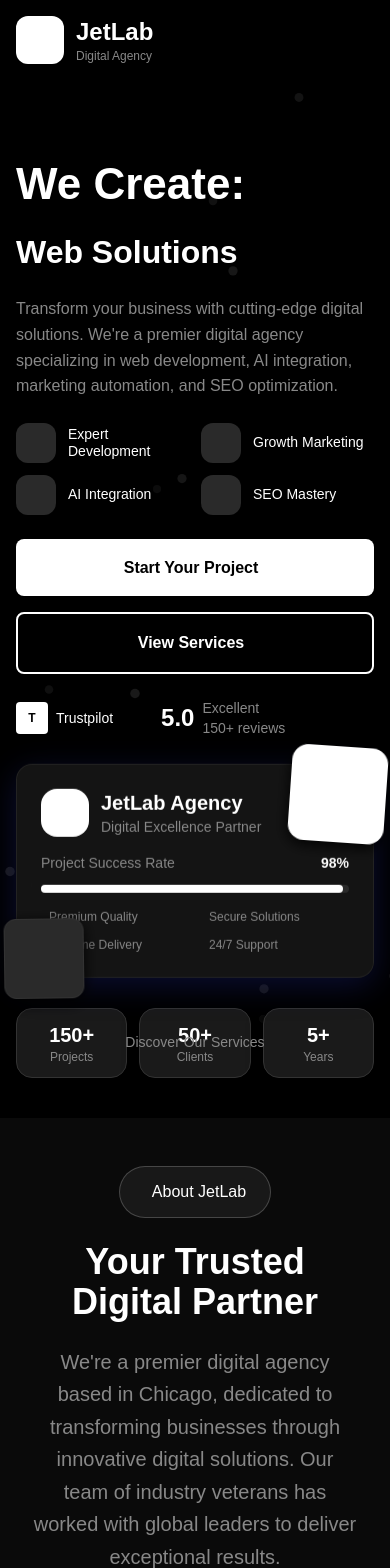
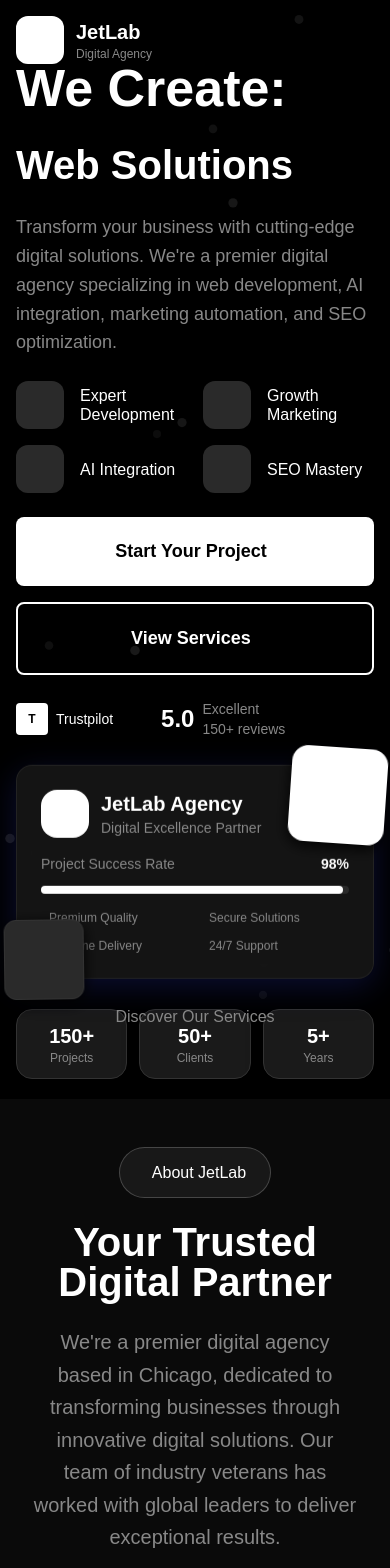
Before and after one commit to configfig/jetlab-frontend, a React (Create React App) app: page / in a window 390 px wide. Shown: the top 1568 px of the page. Built offline with nearby package versions, Linux system fonts and the light colour scheme.

Commit message:
Quick update

```diff
--- a/src/components/Header.jsx
+++ b/src/components/Header.jsx
@@ -126,13 +126,14 @@ const Header = () => {
   const serviceItems = navItems.find(item => item.id === 'services')?.dropdown || [];
 
   return (
+    <>
       <motion.header
         initial={{ y: -100 }}
         animate={{ y: 0 }}
-      className={`header-fixed ${
+        className={`fixed top-0 left-0 right-0 z-50 transition-all duration-300 ${
           isScrolled
-          ? 'header-scrolled'
-          : 'header-transparent'
+            ? 'bg-dark/95 backdrop-blur-lg border-b border-border'
+            : 'bg-transparent'
         }`}
       >
         <div className="container-custom">
@@ -147,7 +148,7 @@ const Header = () => {
                 <i className="bi bi-lightning-charge text-dark text-xl"></i>
               </div>
               <div>
-              <h1 className="text-2xl chakra-bold text-light">JetLab</h1>
+                <h1 className="text-xl lg:text-2xl chakra-bold text-light">JetLab</h1>
                 <p className="text-xs text-muted chakra-light">Digital Agency</p>
               </div>
             </motion.div>
@@ -183,7 +184,7 @@ const Header = () => {
                             animate={{ opacity: 1, y: 0, scale: 1 }}
                             exit={{ opacity: 0, y: -10, scale: 0.95 }}
                             transition={{ duration: 0.2 }}
-                          className="dropdown-menu"
+                            className="absolute top-full right-0 mt-2 w-80 bg-dark-700 border border-border rounded-xl shadow-2xl overflow-hidden z-[60]"
                           >
                             <div className="p-4">
                               <div className="space-y-2">
@@ -257,7 +258,7 @@ const Header = () => {
 
             {/* Mobile Sidebar Button */}
             <button
-            className="md:hidden text-2xl text-light hover:text-light/80 transition-colors duration-300 touch-target outline-none focus:outline-none z-50 relative"
+              className="md:hidden text-2xl text-light hover:text-light/80 transition-colors duration-300 z-50 relative"
               onClick={() => setIsMobileMenuOpen(!isMobileMenuOpen)}
               aria-label="Toggle mobile menu"
             >
@@ -268,6 +269,8 @@ const Header = () => {
               ></motion.i>
             </button>
           </div>
+        </div>
+      </motion.header>
 
       {/* Mobile Sidebar */}
       <AnimatePresence>
@@ -289,10 +292,10 @@ const Header = () => {
               animate={{ x: 0 }}
               exit={{ x: '100%' }}
               transition={{ duration: 0.3, ease: 'easeInOut' }}
-                className="mobile-sidebar"
+              className="fixed top-0 right-0 bottom-0 w-[90vw] max-w-sm bg-gradient-to-b from-dark-700 to-dark-800 backdrop-blur-lg border-l border-border shadow-2xl z-50 md:hidden flex flex-col"
             >
               {/* Fixed Header */}
-                <div className="mobile-sidebar-header">
+              <div className="flex items-center justify-between p-6 border-b border-border bg-gradient-to-r from-dark-700 to-dark-600 flex-shrink-0">
                 <div className="flex items-center space-x-3">
                   <div className="w-10 h-10 bg-light rounded-lg flex items-center justify-center">
                     <i className="bi bi-lightning-charge text-dark text-lg"></i>
@@ -304,7 +307,7 @@ const Header = () => {
                 </div>
                 <button
                   onClick={() => setIsMobileMenuOpen(false)}
-                    className="w-10 h-10 rounded-lg bg-dark-600 hover:bg-dark-500 transition-colors duration-200 flex items-center justify-center text-light touch-target outline-none focus:outline-none"
+                  className="w-10 h-10 rounded-lg bg-dark-600 hover:bg-dark-500 transition-colors duration-200 flex items-center justify-center text-light"
                   aria-label="Close sidebar"
                 >
                   <i className="bi bi-x text-xl"></i>
@@ -312,9 +315,9 @@ const Header = () => {
               </div>
 
               {/* Scrollable Content */}
-                <div className="mobile-sidebar-content">
+              <div className="flex-1 overflow-y-auto p-6 space-y-6">
                 {/* Navigation Items */}
-                  <div className="space-y-2">
+                <div className="space-y-3">
                   {navItems.map((item) => (
                     <div key={item.id}>
                       {item.hasDropdown ? (
@@ -342,7 +345,7 @@ const Header = () => {
                                 className="w-full group"
                               >
                                 <div className="flex items-center space-x-4 p-4 rounded-xl bg-dark-600/50 hover:bg-dark-500 transition-all duration-300 border border-transparent hover:border-border">
-                                    <div className="w-12 h-12 bg-dark-500 rounded-lg flex items-center justify-center group-hover:bg-light group-hover:text-dark transition-all duration-300">
+                                  <div className="w-10 h-10 bg-dark-500 rounded-lg flex items-center justify-center group-hover:bg-light group-hover:text-dark transition-all duration-300">
                                     <i className={`${service.icon} text-lg text-light group-hover:text-dark`}></i>
                                   </div>
                                   <div className="flex-1 text-left">
@@ -357,7 +360,7 @@ const Header = () => {
                             {/* View All Services */}
                             <button
                               onClick={() => scrollToSection('services')}
-                                className="w-full p-4 mt-3 text-center bg-gradient-to-r from-light/10 to-light/20 hover:from-light/20 hover:to-light/30 rounded-xl transition-all duration-300 border border-light/20 hover:border-light/40 touch-target outline-none focus:outline-none"
+                              className="w-full p-4 mt-3 text-center bg-gradient-to-r from-light/10 to-light/20 hover:from-light/20 hover:to-light/30 rounded-xl transition-all duration-300 border border-light/20 hover:border-light/40"
                             >
                               <span className="chakra-semibold text-light">View All Services</span>
                             </button>
@@ -369,7 +372,7 @@ const Header = () => {
                           className="w-full group"
                         >
                           <div className="flex items-center space-x-4 p-4 rounded-xl bg-dark-600/30 hover:bg-dark-500 transition-all duration-300 border border-transparent hover:border-border">
-                              <div className="w-12 h-12 bg-dark-500 rounded-lg flex items-center justify-center group-hover:bg-light group-hover:text-dark transition-all duration-300">
+                            <div className="w-10 h-10 bg-dark-500 rounded-lg flex items-center justify-center group-hover:bg-light group-hover:text-dark transition-all duration-300">
                               <i className={`${item.icon} text-lg text-light group-hover:text-dark`}></i>
                             </div>
                             <span className="chakra-semibold text-light group-hover:text-light flex-1 text-left">{item.label}</span>
@@ -385,7 +388,7 @@ const Header = () => {
                 <div className="mt-8">
                   <button
                     onClick={() => scrollToSection('contact')}
-                      className="w-full btn-primary text-center py-4 text-lg chakra-semibold touch-target outline-none focus:outline-none"
+                    className="w-full btn-primary text-center py-4 text-lg chakra-semibold"
                   >
                     Get Started
                   </button>
@@ -407,7 +410,7 @@ const Header = () => {
                       </div>
                       <a
                         href="mailto:info@jetlabco.com"
-                          className="text-sm text-muted hover:text-light transition-colors outline-none focus:outline-none"
+                        className="text-sm text-muted hover:text-light transition-colors"
                       >
                         info@jetlabco.com
                       </a>
@@ -444,16 +447,12 @@ const Header = () => {
                     ))}
                   </div>
                 </div>
-
-                  {/* Padding for scroll */}
-                  <div className="h-8"></div>
               </div>
             </motion.div>
           </>
         )}
       </AnimatePresence>
-      </div>
-    </motion.header>
+    </>
   );
 };
 
--- a/src/index.css
+++ b/src/index.css
@@ -219,12 +219,303 @@
   }
 }
 
+/* =============================================================================
+   HERO SECTION STYLES - Fixed for mobile
+   ============================================================================= */
+
+/* Hero Section Container - Fixed mobile spacing */
+.hero-section {
+  position: relative;
+  min-height: 100vh;
+  min-height: 100dvh;
+  background: #000000;
+  overflow: hidden;
+  padding-top: 60px; /* Reduced from 80px for mobile */
+  padding-bottom: 20px; /* Reduced from 40px */
+  display: flex;
+  align-items: center;
+}
+
+@media (min-width: 768px) {
+  .hero-section {
+    padding-top: 100px;
+    padding-bottom: 60px;
+  }
+}
+
+/* Hero Content Container */
+.hero-content {
+  width: 100%;
+  min-height: calc(100vh - 80px); /* Reduced from 120px */
+  min-height: calc(100dvh - 80px);
+  display: flex;
+  align-items: center;
+  position: relative;
+}
+
+@media (min-width: 768px) {
+  .hero-content {
+    min-height: calc(100vh - 160px);
+    min-height: calc(100dvh - 160px);
+  }
+}
+
+/* Hero Typography - Increased mobile sizes */
+.hero-main-title {
+  font-size: 3.25rem; /* Increased from 2.75rem */
+  line-height: 1.1;
+  font-weight: 700;
+  color: #ffffff;
+  font-family: 'Chakra Petch', sans-serif;
+  margin-bottom: 1rem;
+}
+
+@media (min-width: 640px) {
+  .hero-main-title {
+    font-size: 4rem; /* Increased from 3.75rem */
+  }
+}
+
+@media (min-width: 1024px) {
+  .hero-main-title {
+    font-size: 4.5rem;
+  }
+}
+
+/* Typewriter Container */
+.hero-typewriter-container {
+  height: 4rem; /* Increased from 3.5rem */
+  display: flex;
+  align-items: center;
+  margin-bottom: 1.5rem;
+}
+
+@media (min-width: 640px) {
+  .hero-typewriter-container {
+    height: 5rem; /* Increased from 4.5rem */
+    margin-bottom: 2rem;
+  }
+}
+
+@media (min-width: 1024px) {
+  .hero-typewriter-container {
+    height: 5.5rem;
+  }
+}
+
+/* Typewriter Text - Increased mobile sizes */
+.hero-typewriter-text {
+  font-size: 2.5rem; /* Increased from 2rem */
+  font-weight: 700;
+  color: #ffffff;
+  font-family: 'Chakra Petch', sans-serif;
+  white-space: nowrap;
+  overflow: hidden;
+  line-height: 1.1;
+}
+
+@media (min-width: 640px) {
+  .hero-typewriter-text {
+    font-size: 3.25rem; /* Increased from 3rem */
+  }
+}
+
+@media (min-width: 1024px) {
+  .hero-typewriter-text {
+    font-size: 3.75rem;
+  }
+}
+
+/* Hero Description - Increased mobile size */
+.hero-description {
+  font-size: 1.125rem; /* Increased from 1rem */
+  line-height: 1.6;
+  color: #888888;
+  font-weight: 300;
+  font-family: 'Chakra Petch', sans-serif;
+  max-width: 100%;
+  margin-bottom: 2rem;
+}
+
+@media (min-width: 640px) {
+  .hero-description {
+    font-size: 1.25rem; /* Increased from 1.125rem */
+    max-width: 90%;
+  }
+}
+
+@media (min-width: 1024px) {
+  .hero-description {
+    font-size: 1.375rem; /* Increased from 1.25rem */
+    max-width: 85%;
+  }
+}
+
+/* Hero Features Grid */
+.hero-features-grid {
+  display: grid;
+  grid-template-columns: repeat(2, 1fr);
+  gap: 1rem; /* Increased from 0.75rem */
+  margin-bottom: 2rem;
+}
+
+@media (min-width: 1024px) {
+  .hero-features-grid {
+    gap: 1.25rem; /* Increased from 1rem */
+    margin-bottom: 2.5rem;
+  }
+}
+
+/* Hero Feature Item */
+.hero-feature-item {
+  display: flex;
+  align-items: center;
+  gap: 1rem; /* Increased from 0.75rem */
+}
+
+@media (min-width: 1024px) {
+  .hero-feature-item {
+    gap: 1.25rem; /* Increased from 1rem */
+  }
+}
+
+/* Hero Feature Icon */
+.hero-feature-icon {
+  width: 3rem; /* Increased from 2.5rem */
+  height: 3rem; /* Increased from 2.5rem */
+  background-color: #2a2a2a;
+  border-radius: 0.75rem;
+  display: flex;
+  align-items: center;
+  justify-content: center;
+  flex-shrink: 0;
+}
+
+@media (min-width: 1024px) {
+  .hero-feature-icon {
+    width: 3.5rem; /* Increased from 3rem */
+    height: 3.5rem; /* Increased from 3rem */
+  }
+}
+
+/* Hero Feature Text - Increased mobile size */
+.hero-feature-text {
+  font-family: 'Chakra Petch', sans-serif;
+  font-weight: 500;
+  color: #ffffff;
+  font-size: 1rem; /* Increased from 0.875rem */
+  line-height: 1.2;
+}
+
+@media (min-width: 1024px) {
+  .hero-feature-text {
+    font-size: 1.125rem; /* Increased from 1rem */
+  }
+}
+
+/* Hero CTA Buttons */
+.hero-cta-buttons {
+  display: flex;
+  flex-direction: column;
+  gap: 1rem;
+  margin-bottom: 2rem;
+  width: 100%;
+}
+
+@media (min-width: 640px) {
+  .hero-cta-buttons {
+    flex-direction: row;
+    gap: 1rem;
+    margin-bottom: 2.5rem;
+  }
+}
+
+/* Hero Buttons - Increased mobile size */
+.hero-btn-primary,
+.hero-btn-secondary {
+  display: flex;
+  align-items: center;
+  justify-content: center;
+  gap: 0.5rem;
+  padding: 1.25rem 2rem; /* Increased from 1rem 1.5rem */
+  border-radius: 0.5rem;
+  font-weight: 600;
+  font-family: 'Chakra Petch', sans-serif;
+  transition: all 0.3s ease;
+  min-height: 52px; /* Increased from 48px */
+  font-size: 1.125rem; /* Increased from 1rem */
+  width: 100%;
+}
+
+@media (min-width: 640px) {
+  .hero-btn-primary,
+  .hero-btn-secondary {
+    width: auto;
+    flex: 1;
+  }
+}
+
+@media (min-width: 1024px) {
+  .hero-btn-primary,
+  .hero-btn-secondary {
+    padding: 1.25rem 2rem;
+    font-size: 1.125rem;
+    flex: none;
+  }
+}
+
+/* Hero Scroll Indicator - Fixed positioning */
+.hero-scroll-indicator {
+  position: absolute;
+  bottom: 2rem; /* Increased from 1rem */
+  left: 50%;
+  transform: translateX(-50%);
+  z-index: 10;
+}
+
+@media (min-width: 1024px) {
+  .hero-scroll-indicator {
+    bottom: 2.5rem; /* Increased from 2rem */
+  }
+}
+
+/* Hero Scroll Content - Better touch target */
+.hero-scroll-content {
+  display: flex;
+  flex-direction: column;
+  align-items: center;
+  gap: 0.75rem; /* Increased from 0.5rem */
+  color: #888888;
+  cursor: pointer;
+  transition: color 0.3s ease;
+  min-height: 56px; /* Increased from 44px for better touch target */
+  padding: 0.75rem; /* Increased from 0.5rem */
+}
+
+.hero-scroll-content:hover {
+  color: #ffffff;
+}
+
+/* Hero Scroll Text - Increased mobile size */
+.hero-scroll-text {
+  font-size: 1rem; /* Increased from 0.875rem */
+  font-weight: 500;
+  font-family: 'Chakra Petch', sans-serif;
+  text-align: center;
+}
+
+@media (min-width: 1024px) {
+  .hero-scroll-text {
+    font-size: 1.125rem; /* Increased from 1rem */
+  }
+}
+
 /* Mobile-specific improvements */
 @media (max-width: 768px) {
   /* Better touch targets on mobile */
   button, a, [role="button"] {
-    min-height: 44px;
-    padding: 12px 16px;
+    min-height: 48px; /* Increased from 44px */
+    padding: 14px 20px; /* Increased from 12px 16px */
   }
 
   /* Prevent zoom on input focus */
@@ -251,11 +542,11 @@
 
   /* Better text sizing for mobile */
   .text-4xl {
-    font-size: 2.25rem !important;
+    font-size: 2.5rem !important; /* Increased from 2.25rem */
   }
 
   .text-6xl {
-    font-size: 3rem !important;
+    font-size: 3.5rem !important; /* Increased from 3rem */
   }
 
   /* Optimize card hover effects for mobile */
@@ -349,12 +640,6 @@
     min-height: 100vh;
     min-height: -webkit-fill-available;
   }
-
-  /* Fix for iOS modal height */
-  .modal-overlay-mobile {
-    height: 100vh !important;
-    height: -webkit-fill-available !important;
-  }
 }
 
 /* Performance optimizations for older devices */
@@ -377,11 +662,11 @@
 
   /* Better typography for small screens */
   .responsive-heading {
-    font-size: clamp(1.75rem, 6vw, 3rem);
+    font-size: clamp(2rem, 6vw, 3.5rem); /* Increased minimum */
   }
 
   .responsive-text {
-    font-size: clamp(0.875rem, 3vw, 1.125rem);
+    font-size: clamp(1rem, 3vw, 1.25rem); /* Increased minimum */
   }
 }
 
@@ -413,12 +698,6 @@
   opacity: 1;
 }
 
-/* Modal Backdrop - Legacy support */
-.modal-backdrop {
-  background: rgba(0, 0, 0, 0.8);
-  backdrop-filter: blur(4px);
-}
-
 /* High contrast mode support */
 @media (prefers-contrast: high) {
   .text-muted {
@@ -435,303 +714,6 @@
   }
 }
 
-/* Focus management for modals and overlays */
-.modal-open {
-  overflow: hidden !important;
-}
-
-/* =============================================================================
-   HERO SECTION STYLES - Optimized for mobile
-   ============================================================================= */
-
-/* Hero Section Container */
-.hero-section {
-  position: relative;
-  min-height: 100vh;
-  min-height: 100dvh;
-  background: #000000;
-  overflow: hidden;
-  padding-top: 80px; /* Reduced for mobile */
-  padding-bottom: 40px;
-  display: flex;
-  align-items: center;
-}
-
-@media (min-width: 768px) {
-  .hero-section {
-    padding-top: 100px;
-    padding-bottom: 60px;
-  }
-}
-
-/* Hero Content Container */
-.hero-content {
-  width: 100%;
-  min-height: calc(100vh - 120px);
-  min-height: calc(100dvh - 120px);
-  display: flex;
-  align-items: center;
-  position: relative;
-}
-
-@media (min-width: 768px) {
-  .hero-content {
-    min-height: calc(100vh - 160px);
-    min-height: calc(100dvh - 160px);
-  }
-}
-
-/* Hero Typography */
-.hero-main-title {
-  font-size: 2.75rem;
-  line-height: 1.1;
-  font-weight: 700;
-  color: #ffffff;
-  font-family: 'Chakra Petch', sans-serif;
-  margin-bottom: 1rem;
-}
-
-@media (min-width: 640px) {
-  .hero-main-title {
-    font-size: 3.75rem;
-  }
-}
-
-@media (min-width: 1024px) {
-  .hero-main-title {
-    font-size: 4.5rem;
-  }
-}
-
-/* Typewriter Container */
-.hero-typewriter-container {
-  height: 3.5rem;
-  display: flex;
-  align-items: center;
-  margin-bottom: 1.5rem;
-}
-
-@media (min-width: 640px) {
-  .hero-typewriter-container {
-    height: 4.5rem;
-    margin-bottom: 2rem;
-  }
-}
-
-@media (min-width: 1024px) {
-  .hero-typewriter-container {
-    height: 5.5rem;
-  }
-}
-
-/* Typewriter Text */
-.hero-typewriter-text {
-  font-size: 2rem;
-  font-weight: 700;
-  color: #ffffff;
-  font-family: 'Chakra Petch', sans-serif;
-  white-space: nowrap;
-  overflow: hidden;
-  line-height: 1.1;
-}
-
-@media (min-width: 640px) {
-  .hero-typewriter-text {
-    font-size: 3rem;
-  }
-}
-
-@media (min-width: 1024px) {
-  .hero-typewriter-text {
-    font-size: 3.75rem;
-  }
-}
-
-/* Hero Description */
-.hero-description {
-  font-size: 1rem;
-  line-height: 1.6;
-  color: #888888;
-  font-weight: 300;
-  font-family: 'Chakra Petch', sans-serif;
-  max-width: 100%;
-  margin-bottom: 2rem;
-}
-
-@media (min-width: 640px) {
-  .hero-description {
-    font-size: 1.125rem;
-    max-width: 90%;
-  }
-}
-
-@media (min-width: 1024px) {
-  .hero-description {
-    font-size: 1.25rem;
-    max-width: 85%;
-  }
-}
-
-/* Hero Features Grid */
-.hero-features-grid {
-  display: grid;
-  grid-template-columns: repeat(2, 1fr);
-  gap: 0.75rem;
-  margin-bottom: 2rem;
-}
-
-@media (min-width: 1024px) {
-  .hero-features-grid {
-    gap: 1rem;
-    margin-bottom: 2.5rem;
-  }
-}
-
-/* Hero Feature Item */
-.hero-feature-item {
-  display: flex;
-  align-items: center;
-  space-x: 0.75rem;
-  gap: 0.75rem;
-}
-
-@media (min-width: 1024px) {
-  .hero-feature-item {
-    gap: 1rem;
-  }
-}
-
-/* Hero Feature Icon */
-.hero-feature-icon {
-  width: 2.5rem;
-  height: 2.5rem;
-  background-color: #2a2a2a;
-  border-radius: 0.75rem;
-  display: flex;
-  align-items: center;
-  justify-content: center;
-  flex-shrink: 0;
-}
-
-@media (min-width: 1024px) {
-  .hero-feature-icon {
-    width: 3rem;
-    height: 3rem;
-  }
-}
-
-/* Hero Feature Text */
-.hero-feature-text {
-  font-family: 'Chakra Petch', sans-serif;
-  font-weight: 500;
-  color: #ffffff;
-  font-size: 0.875rem;
-  line-height: 1.2;
-}
-
-@media (min-width: 1024px) {
-  .hero-feature-text {
-    font-size: 1rem;
-  }
-}
-
-/* Hero CTA Buttons */
-.hero-cta-buttons {
-  display: flex;
-  flex-direction: column;
-  gap: 1rem;
-  margin-bottom: 2rem;
-  width: 100%;
-}
-
-@media (min-width: 640px) {
-  .hero-cta-buttons {
-    flex-direction: row;
-    gap: 1rem;
-    margin-bottom: 2.5rem;
-  }
-}
-
-/* Hero Buttons */
-.hero-btn-primary,
-.hero-btn-secondary {
-  display: flex;
-  align-items: center;
-  justify-content: center;
-  gap: 0.5rem;
-  padding: 1rem 1.5rem;
-  border-radius: 0.5rem;
-  font-weight: 600;
-  font-family: 'Chakra Petch', sans-serif;
-  transition: all 0.3s ease;
-  min-height: 48px;
-  font-size: 1rem;
-  width: 100%;
-}
-
-@media (min-width: 640px) {
-  .hero-btn-primary,
-  .hero-btn-secondary {
-    width: auto;
-    flex: 1;
-  }
-}
-
-@media (min-width: 1024px) {
-  .hero-btn-primary,
-  .hero-btn-secondary {
-    padding: 1.25rem 2rem;
-    font-size: 1.125rem;
-    flex: none;
-  }
-}
-
-/* Hero Scroll Indicator */
-.hero-scroll-indicator {
-  position: absolute;
-  bottom: 1rem;
-  left: 50%;
-  transform: translateX(-50%);
-  z-index: 10;
-}
-
-@media (min-width: 1024px) {
-  .hero-scroll-indicator {
-    bottom: 2rem;
-  }
-}
-
-/* Hero Scroll Content */
-.hero-scroll-content {
-  display: flex;
-  flex-direction: column;
-  align-items: center;
-  gap: 0.5rem;
-  color: #888888;
-  cursor: pointer;
-  transition: color 0.3s ease;
-  min-height: 44px;
-  padding: 0.5rem;
-}
-
-.hero-scroll-content:hover {
-  color: #ffffff;
-}
-
-/* Hero Scroll Text */
-.hero-scroll-text {
-  font-size: 0.875rem;
-  font-weight: 500;
-  font-family: 'Chakra Petch', sans-serif;
-  text-align: center;
-}
-
-@media (min-width: 1024px) {
-  .hero-scroll-text {
-    font-size: 1rem;
-  }
-}
-
 /* App loading state */
 body.app-loaded .fade-in-up {
   animation: fadeIn 0.6s ease-out;
@@ -742,33 +724,15 @@ body.app-loaded .fade-in-up {
   scroll-behavior: smooth;
 }
 
-/* Improved touch targets */
-@media (max-width: 768px) {
-  button, a, [role="button"], input, select, textarea {
-    min-height: 44px;
-  }
-
-  /* Optimize form elements for mobile */
-  .input-field {
-    font-size: 16px; /* Prevent zoom on iOS */
-    padding: 16px;
-  }
-
-  .btn-primary, .btn-secondary {
-    padding: 16px 24px;
-    font-size: 16px;
-  }
-}
-
 /* Responsive font scaling */
 @media (max-width: 320px) {
   /* Extra small devices */
   .responsive-heading {
-    font-size: clamp(1.5rem, 5vw, 2.5rem);
+    font-size: clamp(1.75rem, 5vw, 2.75rem); /* Increased minimum */
   }
 
   .responsive-text {
-    font-size: clamp(0.8rem, 2.5vw, 1rem);
+    font-size: clamp(0.9rem, 2.5vw, 1.125rem); /* Increased minimum */
   }
 }
 
```
Lines whose indentation alone changed are shown as unchanged.
